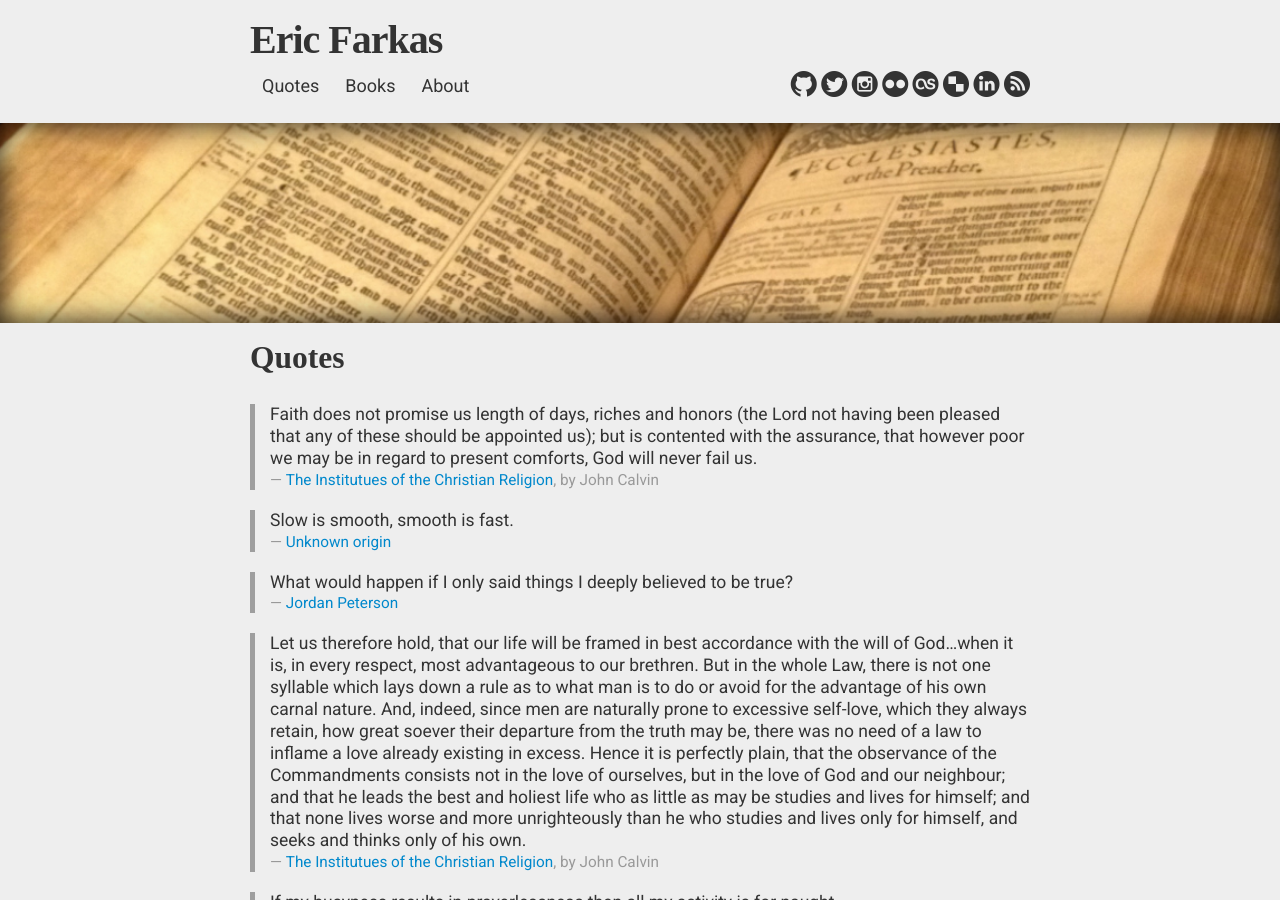
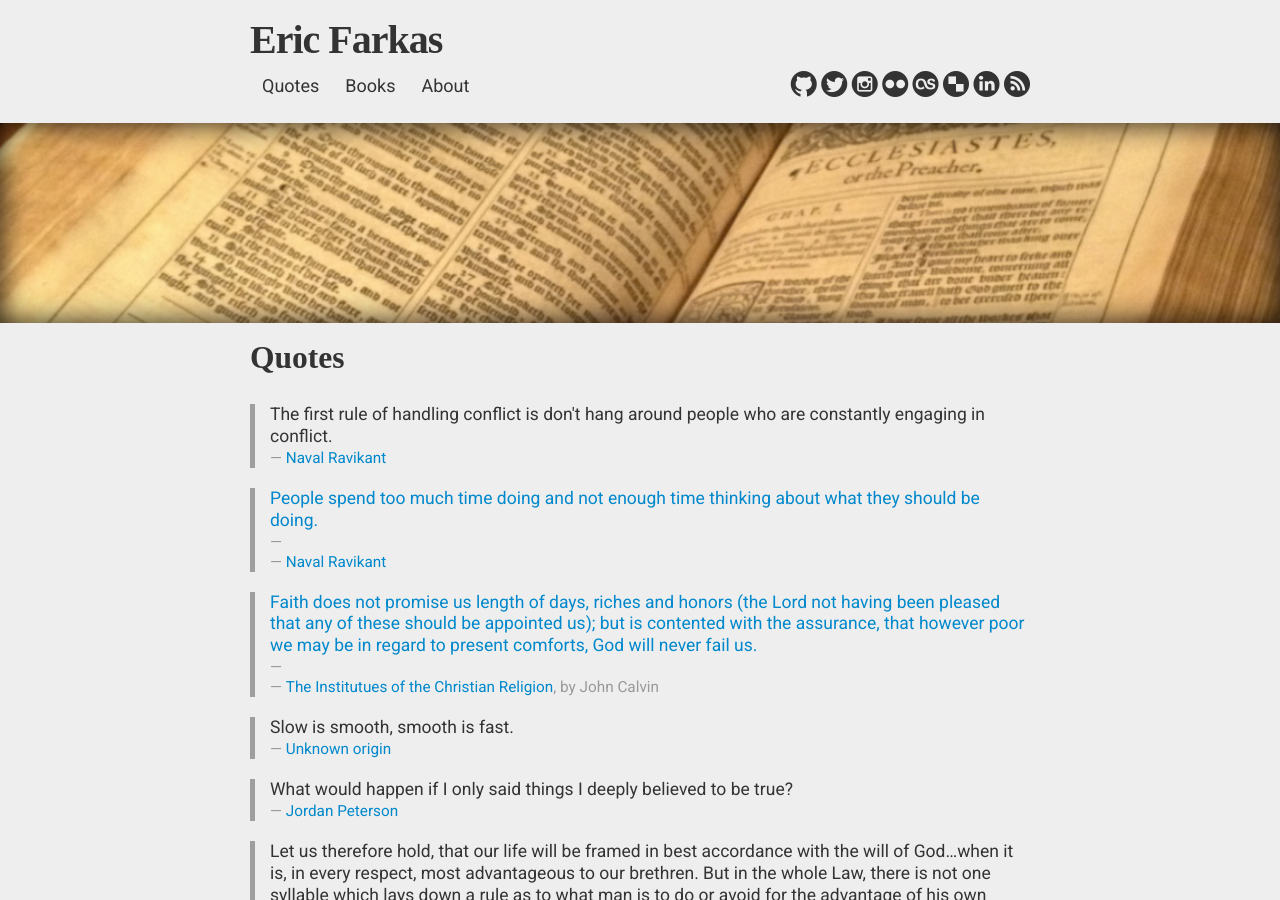
Before and after one commit to speric/speric.github.com, a Jekyll site: the page built from quotes.html, in a window 1280 px wide and 900 px high. Built offline with Jekyll 4.4.1, drawn with Linux system fonts in a browser that asks for light colours; some web fonts are replaced; comment, search, counter and statistics services are not loaded.

Commit message:
Update quotes.html

```diff
--- a/quotes.html
+++ b/quotes.html
@@ -7,6 +7,20 @@ description: A collection of thought-provoking quotes.
 
 <h2>Quotes</h2>
 <br/>
+
+<blockquote>
+  <p>
+    The first rule of handling conflict is don't hang around people who are constantly engaging in conflict.
+  </p>
+  <small><a href="https://medium.com/@noahmadden/navalism-quotes-perceptions-by-naval-ravikant-a5fd60ac5788">Naval Ravikant</small>
+</blockquote>
+
+<blockquote>
+  <p>
+    People spend too much time doing and not enough time thinking about what they should be doing.
+  </p>
+  <small><a href="https://medium.com/@noahmadden/navalism-quotes-perceptions-by-naval-ravikant-a5fd60ac5788">Naval Ravikant</small>
+</blockquote>
 
 <blockquote>
   <p>
```
